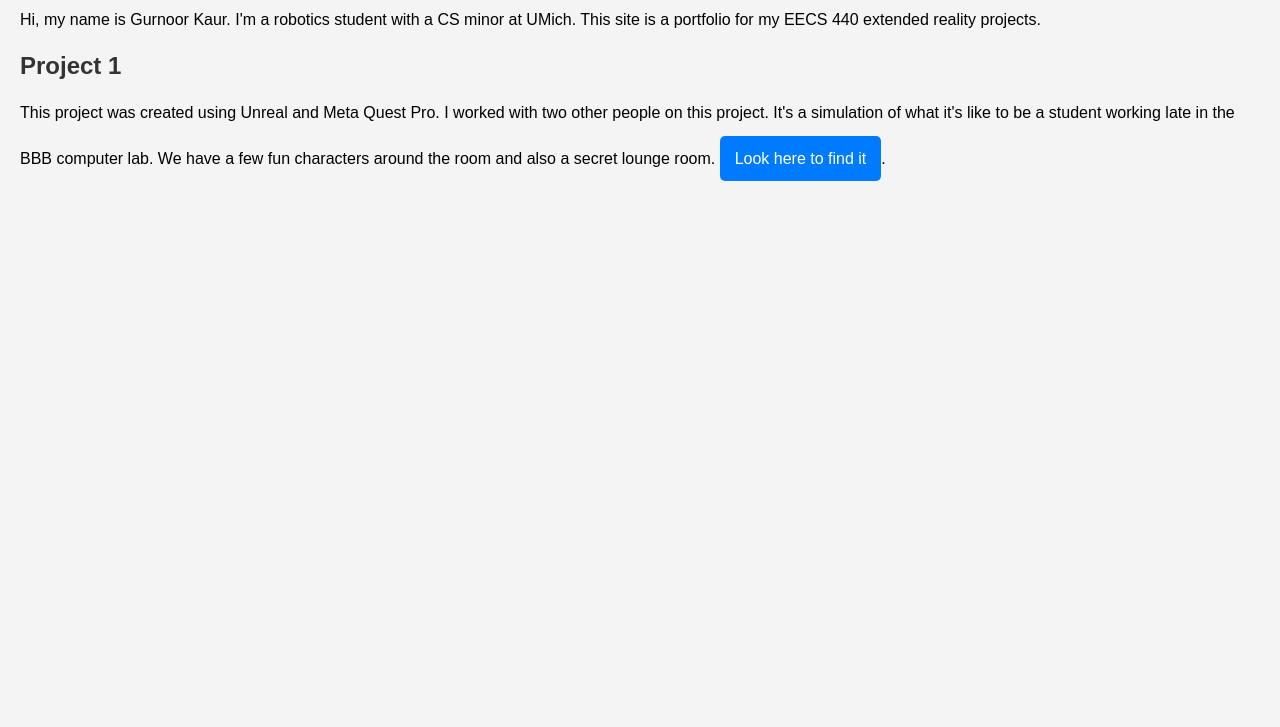
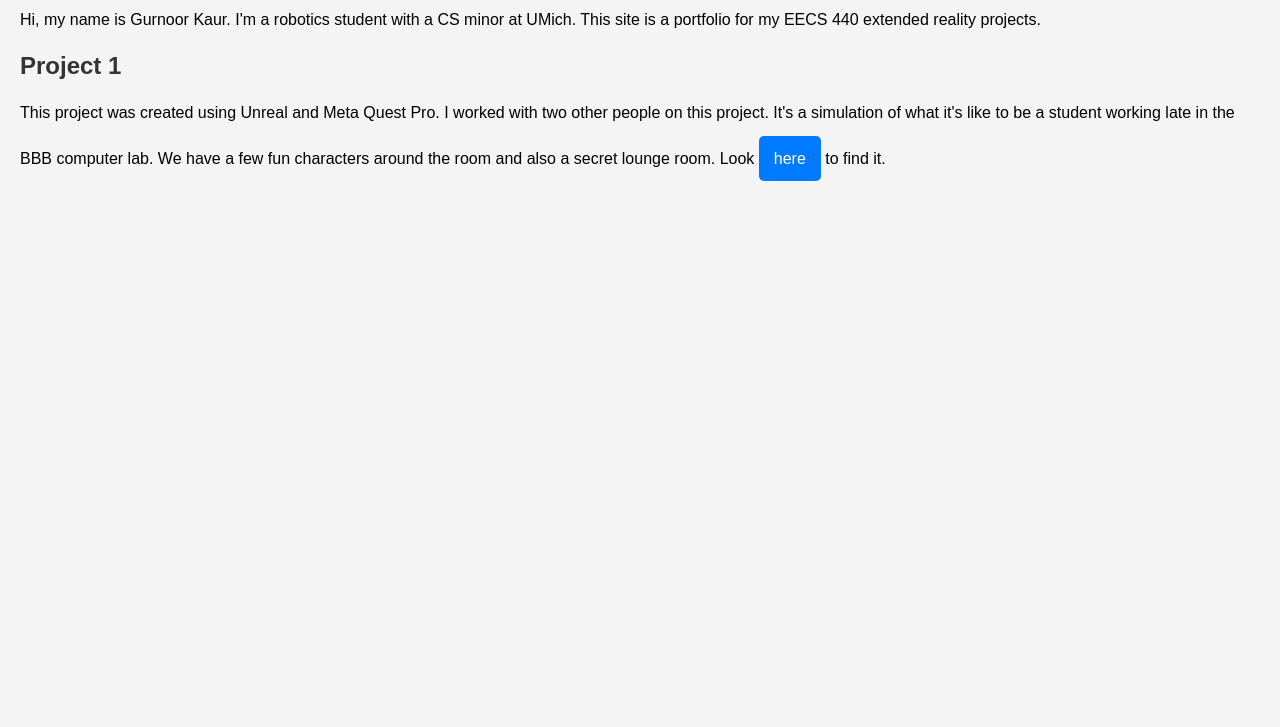
Before and after one commit to gurnoork07/gurnoork07.github.io, a plain HTML site: page index.html in a window 1280 px wide. Shown: the part 73-800 px from the top of the page. Drawn offline with Linux system fonts and the light colour scheme.

Commit message:
fixed here

```diff
--- a/index.html
+++ b/index.html
@@ -34,6 +34,6 @@
     <h2>Project 1</h2>
     <p>This project was created using Unreal and Meta Quest Pro. I worked with two other people on this project.
         It's a simulation of what it's like to be a student working late in the BBB computer lab.
-        We have a few fun characters around the room and also a secret lounge room. <a href="https://youtu.be/GoC0SkYqHgM" class="project-link">Look here to find it</a>.</p>
+        We have a few fun characters around the room and also a secret lounge room. Look <a href="https://youtu.be/GoC0SkYqHgM" class="project-link">here</a> to find it</a>.</p>
 </body>
 </html>
```
